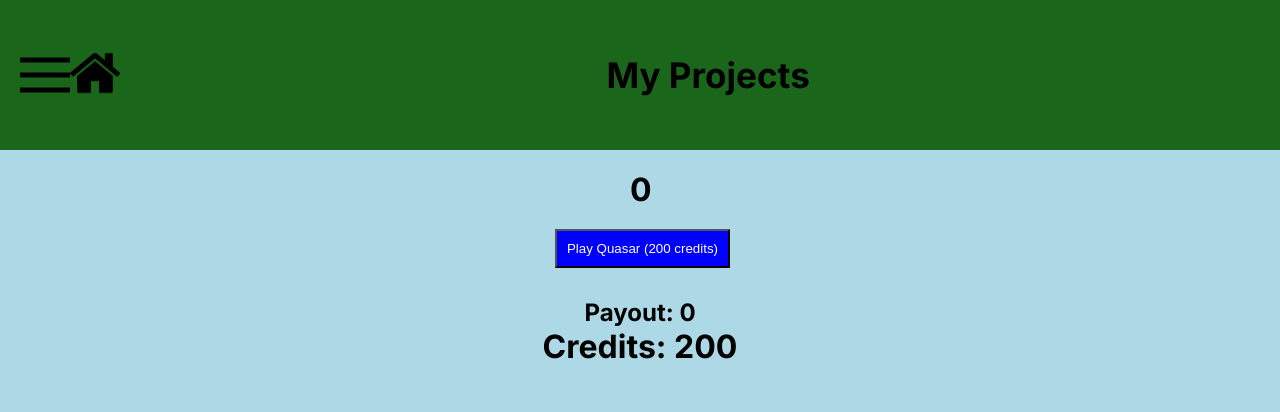
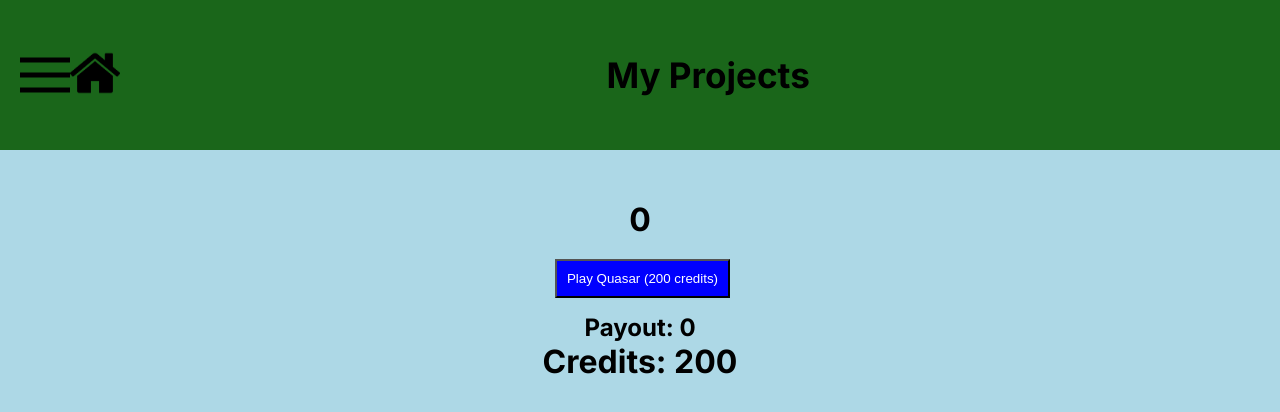
Before and after one commit to LoremakerEgg/My-Resume, a Next.js app: page /quasar in a window 1280 px wide. Shown: the top 412 px of the page. Built offline with nearby package versions, Linux system fonts and the light colour scheme.

Commit message:
fixed quasar styling

```diff
--- a/app/quasar/page.module.scss
+++ b/app/quasar/page.module.scss
@@ -17,8 +17,15 @@
   align-items: center;
   padding: 20px;
   height: 100vh;
+  .divGame {
+    display: flex;
+    flex-direction: column;
+    justify-content: center;
+    align-items: center;
+    padding: 10px;
+    margin-top: 20px;
+  }
   .number {
-    margin-left: 80px;
     margin-bottom: 20px;
   }
   .button {
@@ -26,6 +33,6 @@
     color: white;
     padding: 10px;
     margin-left: 5px;
-    margin-bottom: 30px;
+    margin-bottom: 5px;
   }
 }
```
